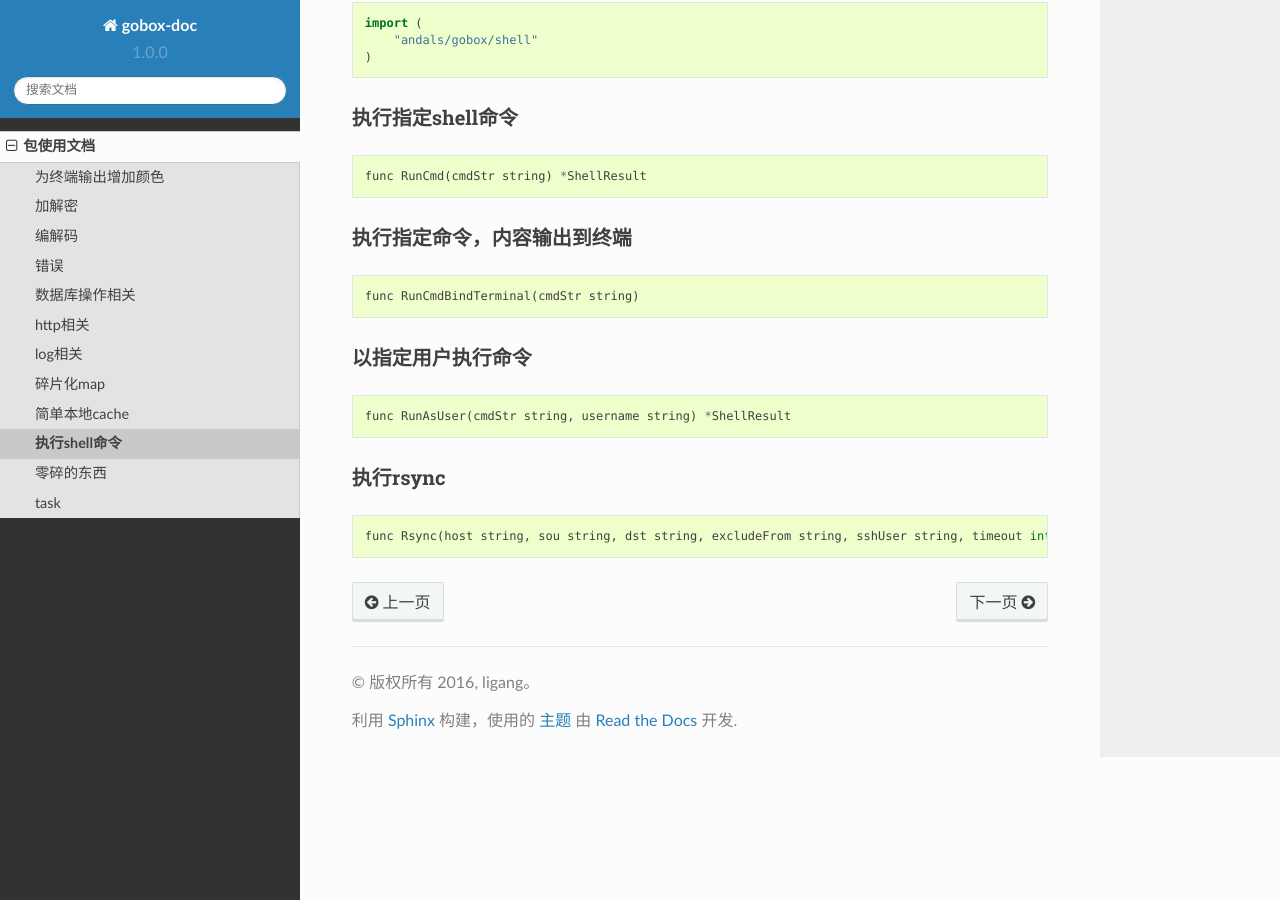
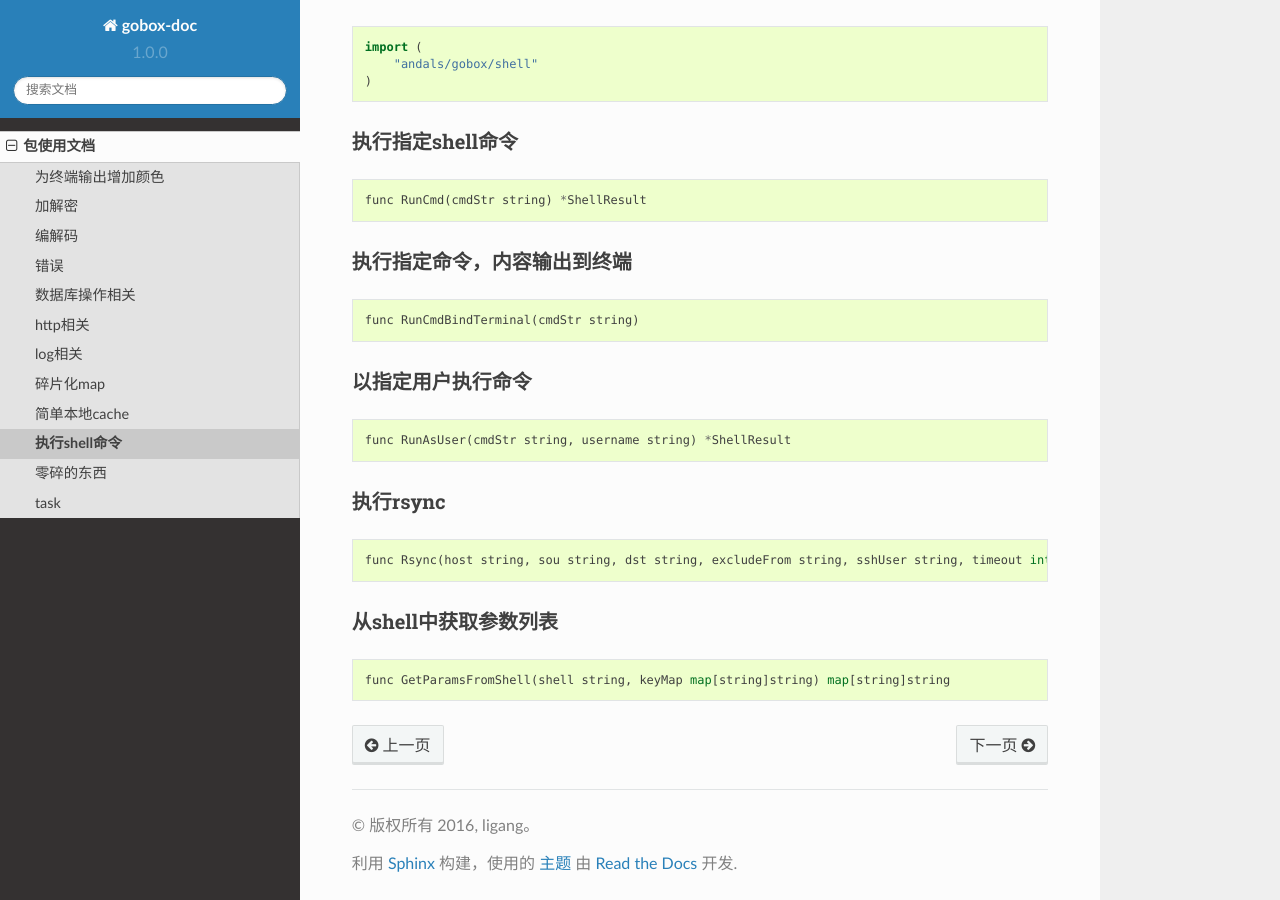
Before and after one commit to Andals/gobox-doc, a Sphinx documentation site: the page built from source/pkg/shell.rst, in a window 1280 px wide and 900 px high, scrolled down 773 px. Built offline with Sphinx 7.4.7 and the Read the Docs theme 2.0.0, drawn with Linux system fonts in a browser that asks for light colours.

Commit message:
update doc for shell library

```diff
--- a/source/pkg/shell.rst
+++ b/source/pkg/shell.rst
@@ -53,3 +53,10 @@ import::
 ::
 
     func Rsync(host string, sou string, dst string, excludeFrom string, sshUser string, timeout int) *ShellResult
+
+从shell中获取参数列表
+****************
+
+::
+
+    func GetParamsFromShell(shell string, keyMap map[string]string) map[string]string
```
